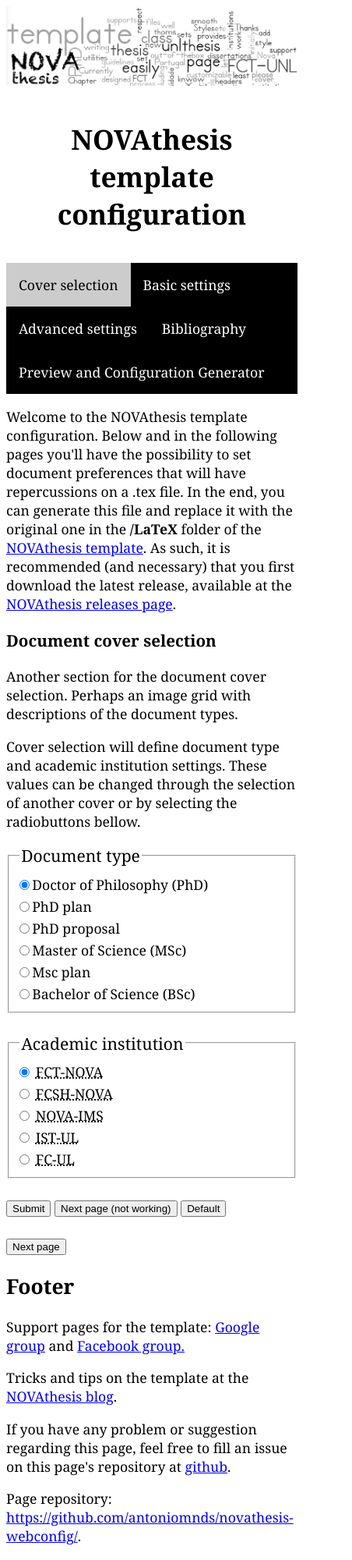
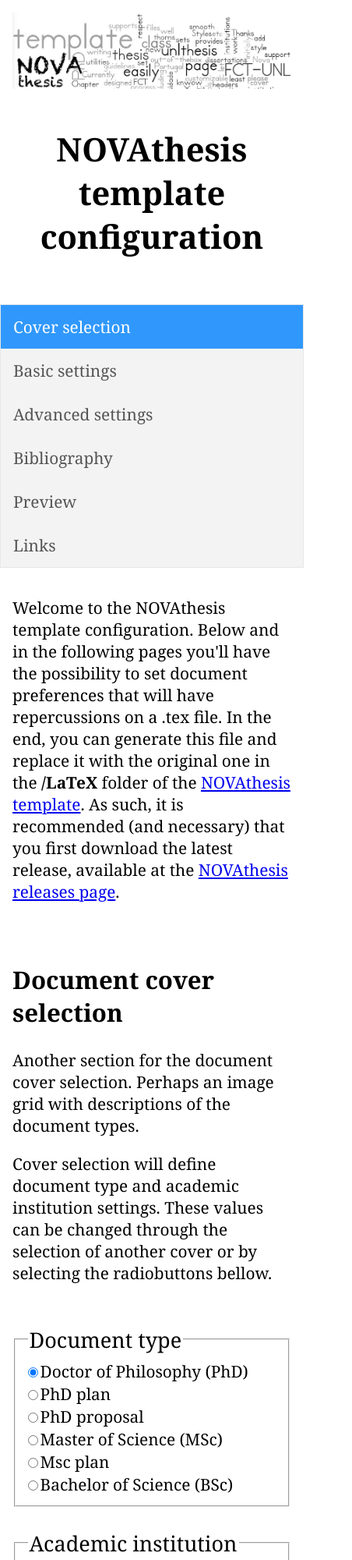
Before and after one commit to antoniomnds/novathesis-webconfig, a plain HTML site: page main.html in a window 390 px wide. Shown: the top 2000 px of the page at 78% size, 452 px wide, since content can reach past the window. Drawn offline with Linux system fonts and the light colour scheme; a script that the page names is missing.

Commit message:
Update navigation bar.
* Add responsive behavior.
* Add dropdown.
* Change bar style.

```diff
--- a/main.html
+++ b/main.html
@@ -11,7 +11,7 @@
 </head>
 
 <body>
-    <header>
+    <header class="content">
         <a href="main.html">
             <img id="cover_img" alt="NOVAthesis cover image" src="images/novathesis_cover_image.jpg" width="800" height="219" />
         </a>
@@ -33,12 +33,21 @@
                     <a href="bibliography.html">Bibliography</a>
                 </li>
                 <li>
-                    <a href="#">Preview and Configuration Generator</a>
+                    <a href="#preview">Preview</a>
+                </li>
+                <li class="dropdown right"><a class ="dropbtn" href="javascript:void(0)">Links</a>
+                    <div class="dropdown-content">
+                        <a href="https://groups.google.com/forum/#!forum/novathesis" target="_blank">Google group</a>
+                        <a href="https://www.facebook.com/groups/novathesis" target="_blank">Facebook group</a>
+                        <a href="https://novathesis.blogspot.pt/" target="_blank">NOVAthesis blog</a>
+                        <a href="https://github.com/joaomlourenco/novathesis" target="_blank">Github repository</a>
+                        <a href="https://github.com/antoniomnds/novathesis-webconfig/" target="_blank">About</a>
+                    </div>
                 </li>
             </ul>
         </nav>
     </section>
-    <section id="intro">
+    <section class="content" id="intro">
         <p>Welcome to the NOVAthesis template configuration. Below and in the following pages you'll have the possibility to
             set document preferences that will have repercussions on a .tex file. In the end, you can generate this file
             and replace it with the original one in the
@@ -48,8 +57,8 @@
             <a href="https://github.com/joaomlourenco/novathesis/releases" target="_blank">NOVAthesis releases page</a>.
         </p>
     </section>
-    <section id="cover_select">
-        <h3>Document cover selection</h2>
+    <section class="content" id="cover_select">
+        <h2>Document cover selection</h2>
             <p>Another section for the document cover selection. Perhaps an image grid with descriptions of the document types.</p>
             <p>Cover selection will define document type and academic institution settings. These values can be changed through
                 the selection of another cover or by selecting the radiobuttons bellow.
@@ -60,7 +69,7 @@
 
 
     </section>
-    <section>
+    <section class="content">
         <form id="form_main" action="" onsubmit="nextPage()">
             <fieldset>
                 <!--TODO: define action-->
@@ -98,7 +107,7 @@
             <br/>
             <input type="submit" value="Submit" />
             <!--TODO: make submission result in going to the next page-->
-            <input type="button" value="Next page (not working)">
+            <input type="button" value="Next page (not working)" onclick="nextPage()">
             <!--TODO: add link-->
             <input type="reset" value="Default" />
         </form>
@@ -106,14 +115,19 @@
         <a href="basic_settings.html">
             <button>Next page</button>
         </a>
+        <br/>
+        <!--
+        <button onclick="showFormData('form_main')">Show form content</button>
+        <p id="form_content"></p>
+        -->
+
     </section>
-    <footer>
+    <footer class="content">
         <h2>Footer</h2>
-        <p>Support pages for the template:
-            <a href="https://groups.google.com/forum/#!forum/novathesis" target="_blank">Google group</a> and
-            <a href="https://www.facebook.com/groups/novathesis" target="_blank">Facebook group.</a>
-        </p>
-        <p>Tricks and tips on the template at the
+        <p>You can get aditional support at the
+            <a href="https://groups.google.com/forum/#!forum/novathesis" target="_blank">Google</a> and
+            <a href="https://www.facebook.com/groups/novathesis" target="_blank">Facebook</a>
+            group pages and find some tricks and tips on the template at the
             <a href="https://novathesis.blogspot.pt/" target="_blank">NOVAthesis blog</a>.
         </p>
         <p>If you have any problem or suggestion regarding this page, feel free to fill an issue on this page's repository at
@@ -126,7 +140,7 @@
             Contact information: <a href="mailto:amn.santos@campus.fct.unl.pt">amn.santos@campus.fct.unl.pt</a>
         </address>
         <p>
-            <strong>Also a license/copyright of some sort.</strong>
+            <strong>License/copyright of some sort.</strong>
         </p>
         <br/>
         <a href="#cover_img">Back to top</a>
--- a/styles.css
+++ b/styles.css
@@ -3,48 +3,119 @@
 * {
     box-sizing: border-box; /* include padding and border in the element's total width and height */
 }
+
 body {
     font-family: Cambria, Cochin, Georgia, Times, 'Times New Roman', serif;
-    font-size: 110%
+    font-size: 130%;
+    margin: 0;
 }
+
 header {
     text-align: center;
 }
+
 #cover_img {
     /* sets responsive behavior to scale down if needed */
     max-width: 100%;
     height: auto;
 }
+
 #main_title {
     padding: 15px;
 }
+
 #nav_menu {
+    list-style-type: none;  /* removes the bullets */
     margin: 0;
     padding: 0;
-    overflow: auto;
-    background-color: black;
-    list-style-type: none;
-    display: block; /* TODO */
+    overflow: hidden;
+    background-color: #f3f3f3;
+    border: 1px solid #e7e7e7;
 }
+
 #nav_menu li {
     float: left;
 }
-#nav_menu li a {
+
+#nav_menu li:last-child{
+    float: right;
+}
+
+#nav_menu li a, .dropbtn {
     display: block;
-    color: white;
-    padding: 16px;
+    color: #555555;
+    padding: 14px 16px;
+    text-align: left;
     text-decoration: none;
 }
-#nav_menu li a:hover {
-    background-color: #444444;
+
+#nav_menu li a:hover:not(.active), .dropdown:hover .dropbtn {
+    background-color: #dddddd;
 }
+
 #nav_menu li a.active {
-    background-color: #cccccc;
-    color: black;
+    background-color: rgba(0, 130, 255, 0.8);
+    color: white;
 }
+
+/* page content */
+.content {
+    padding: 16px;
+}
+
+/* the sticky class is added to the nav_menu with JS when it reaches its scroll position */
+.sticky {
+    position: fixed;
+    top: 0;
+    width: 100%;
+}
+
+.sticky + .content {
+    padding-top: 60px;
+}
+
+li.dropdown {
+    display: inline-block;
+}
+
+.right {
+    float: right;
+}
+
+.dropdown-content {
+    display: none;
+    position: absolute;
+    right: 0;
+    background-color: #f9f9f9;
+    min-width: 160px;
+    box-shadow: 0px 8px 16px 0px rgba(0,0,0,0.2);
+    z-index: 1;
+}
+
+.dropdown-content a:hover {
+    background-color: #f1f1f1;
+}
+
+.dropdown:hover .dropdown-content {
+    display: block;
+}
+
+/* responsive */
+@media screen and (max-width: 900px){
+    #nav_menu li.right, /* first list element */
+    #nav_menu li {
+        float: none;
+    }
+    .dropdown-content {
+        left: 0;
+        right: initial;
+    }
+}
+
 fieldset legend {
-    font-size: 120%;
+    font-size: 130%;
 }
+
 input[type="radio"] {
     margin-left: 0px;
     margin-top: 10px;
```
Also changed, not shown: advanced_settings.html (+17 -9 lines), basic_settings.html (+18 -10 lines), bibliography.html (+18 -10 lines).
